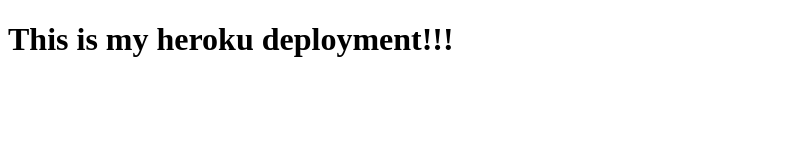
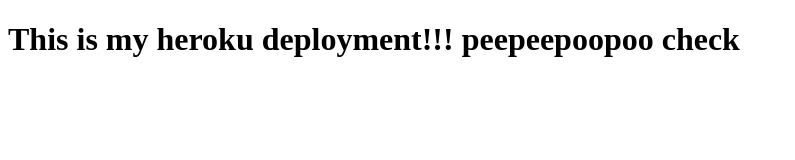
Before and after one commit to jedidiahhwang/deployment-demo-tester, a website: page index.html in a window 1280 px wide. Shown: the whole page, without its empty margins (0-795 px from the left). Drawn offline with Linux system fonts and the light colour scheme.

Commit message:
html manipulation check

```diff
--- a/index.html
+++ b/index.html
@@ -7,6 +7,6 @@
   <title>Heroku Test</title>
 </head>
 <body>
-  <h1>This is my heroku deployment!!!</h1>
+  <h1>This is my heroku deployment!!! peepeepoopoo check</h1>
 </body>
 </html>
```
